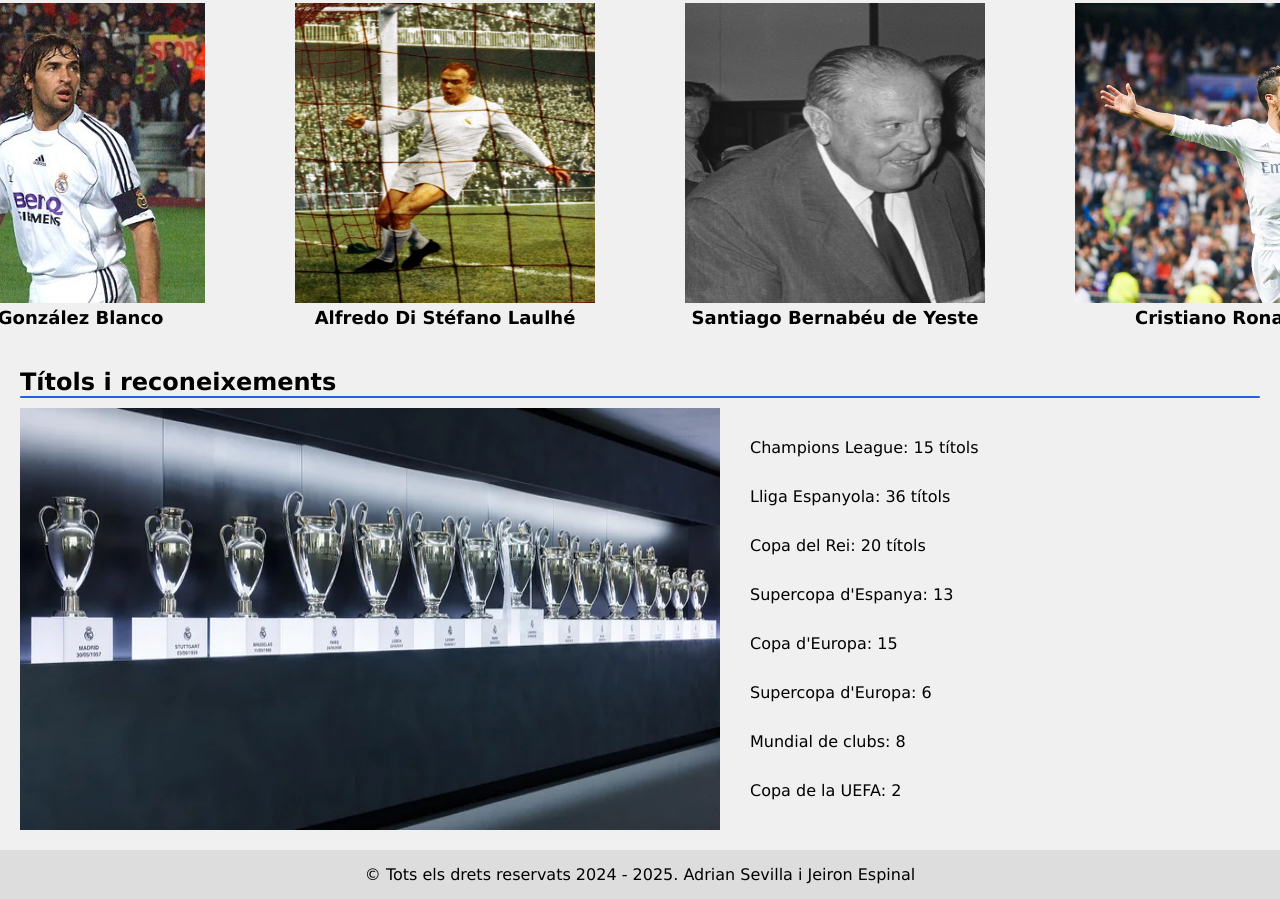
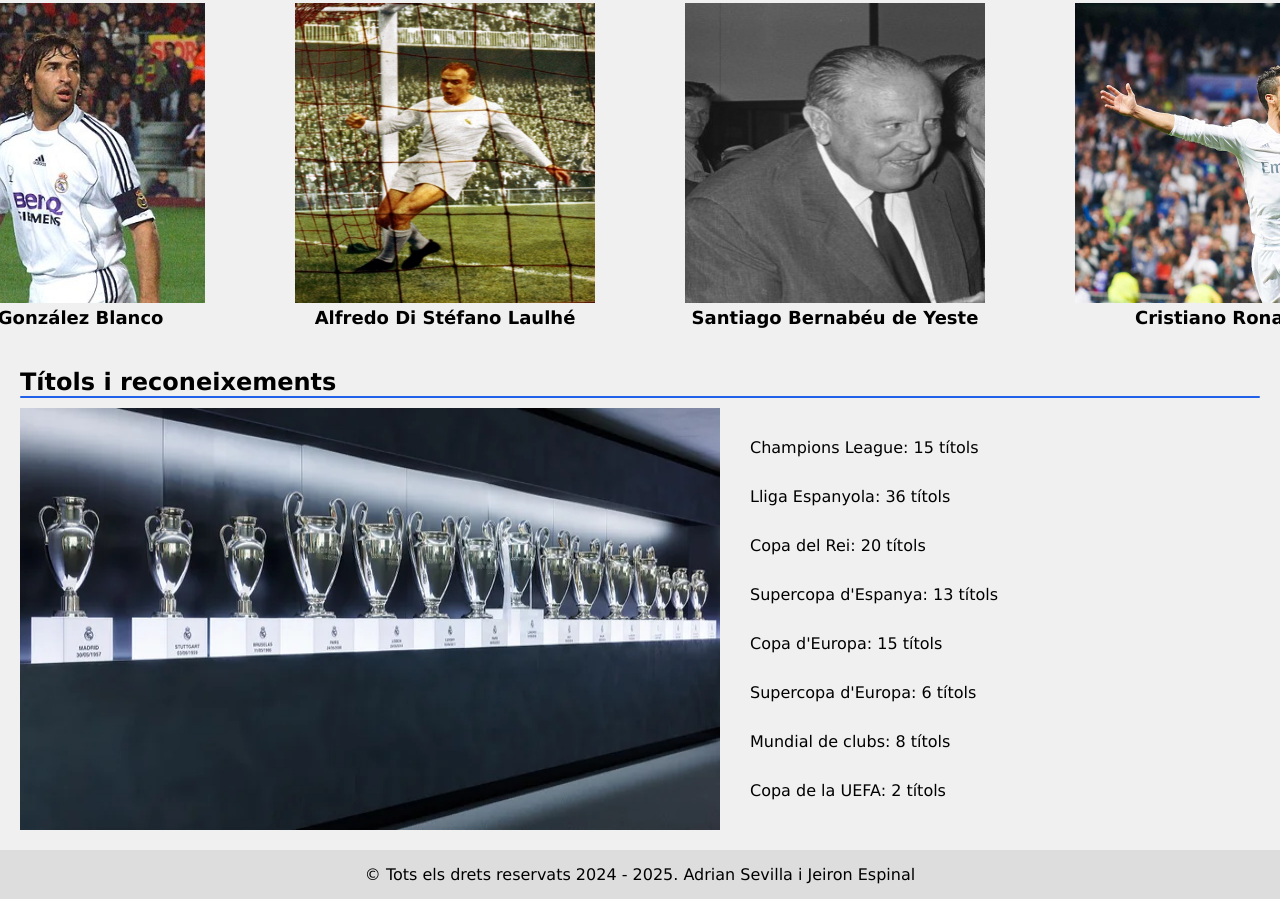
Before and after one commit to jeironEC/Activitat_Transversal, a plain HTML site: page index.html in a window 1280 px wide. Shown: the part 1082-1981 px from the top of the page. Drawn offline with Linux system fonts and the light colour scheme.

Commit message:
Fet canvi en la pàgina index, relacionat amb el recompte de títols finals

```diff
--- a/index.html
+++ b/index.html
@@ -87,11 +87,11 @@
                         <p>Champions League: 15 títols</p>
                         <p>Lliga Espanyola: 36 títols</p>
                         <p>Copa del Rei: 20 títols</p>
-                        <p>Supercopa d'Espanya: 13</p>
-                        <p>Copa d'Europa: 15</p>
-                        <p>Supercopa d'Europa: 6</p>
-                        <p>Mundial de clubs: 8</p>
-                        <p>Copa de la UEFA: 2</p>
+                        <p>Supercopa d'Espanya: 13 títols</p>
+                        <p>Copa d'Europa: 15 títols</p>
+                        <p>Supercopa d'Europa: 6 títols</p>
+                        <p>Mundial de clubs: 8 títols</p>
+                        <p>Copa de la UEFA: 2 títols</p>
                     </div>
                 </div>
             </div>
```
